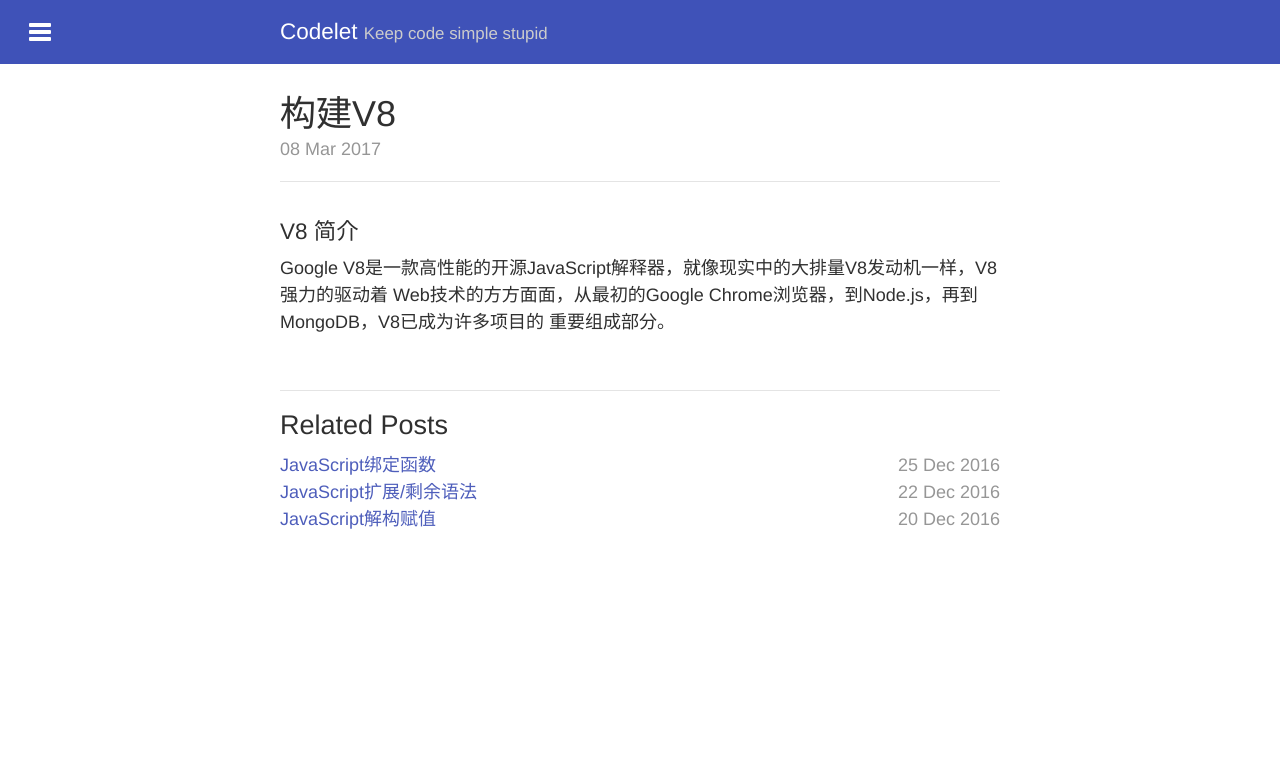
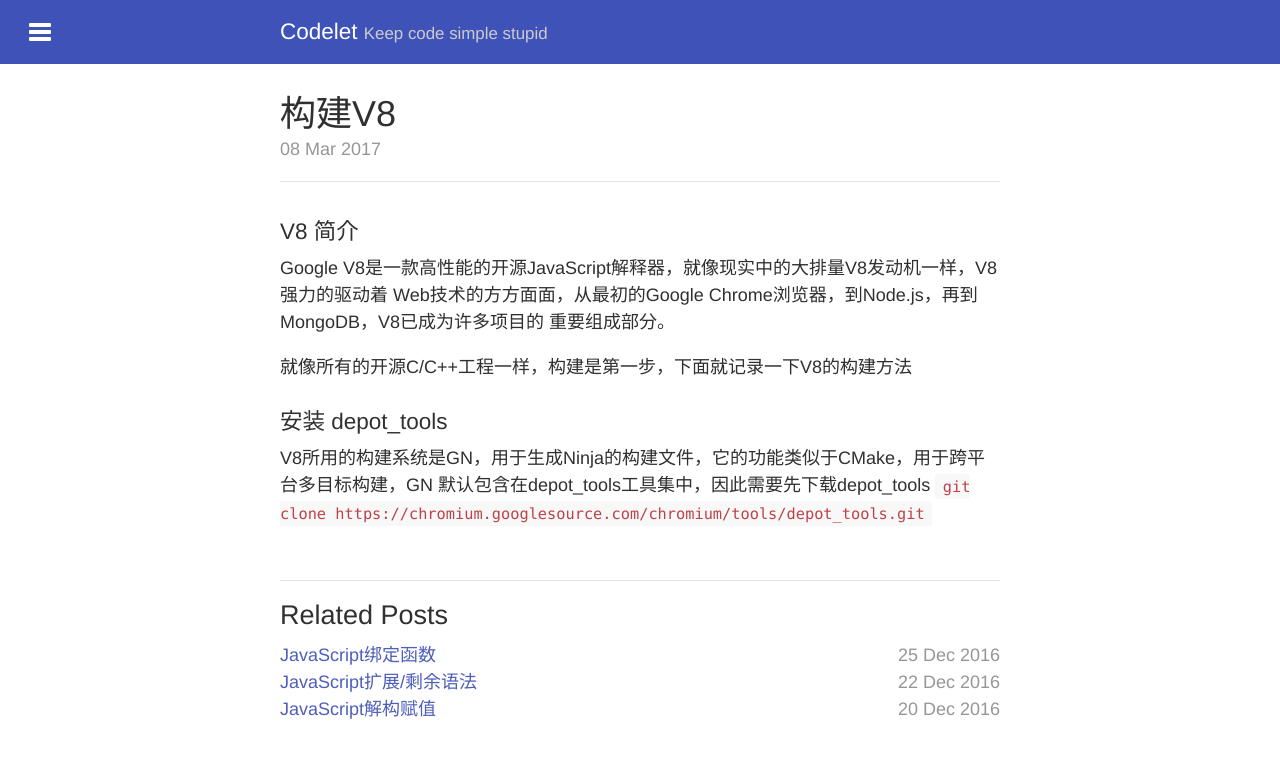
Before and after one commit to skylerlee/codelet, a Jekyll site: the page built from _posts/2017-03-08-build-v8.md, in a window 1280 px wide. Shown: the top 758 px of the page. Built offline with Jekyll 4.4.1, drawn with Linux system fonts in a browser that asks for light colours.

Commit message:
Update post

```diff
--- a/_posts/2017-03-08-build-v8.md
+++ b/_posts/2017-03-08-build-v8.md
@@ -11,3 +11,10 @@ tags:
 Google V8是一款高性能的开源JavaScript解释器，就像现实中的大排量V8发动机一样，V8强力的驱动着
 Web技术的方方面面，从最初的Google Chrome浏览器，到Node.js，再到MongoDB，V8已成为许多项目的
 重要组成部分。
+
+就像所有的开源C/C++工程一样，构建是第一步，下面就记录一下V8的构建方法
+
+### 安装 depot_tools
+V8所用的构建系统是GN，用于生成Ninja的构建文件，它的功能类似于CMake，用于跨平台多目标构建，GN
+默认包含在depot_tools工具集中，因此需要先下载depot_tools
+`git clone https://chromium.googlesource.com/chromium/tools/depot_tools.git`
```
